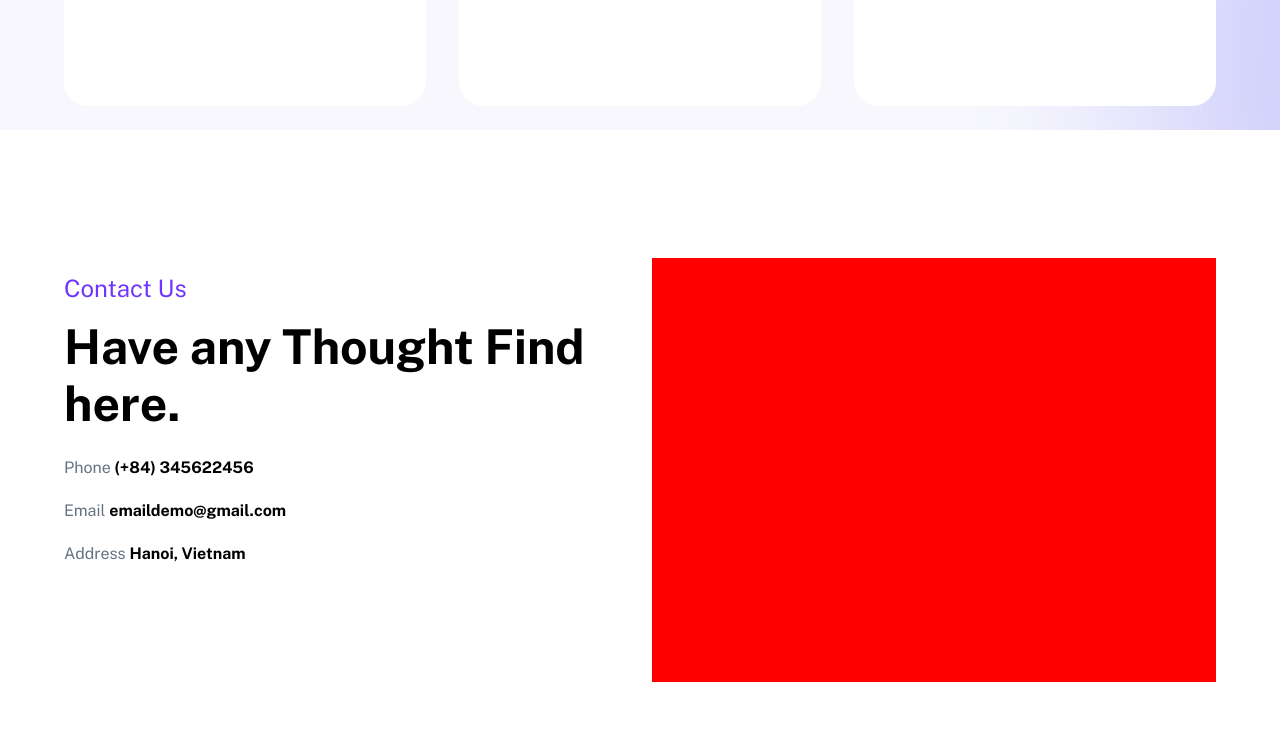
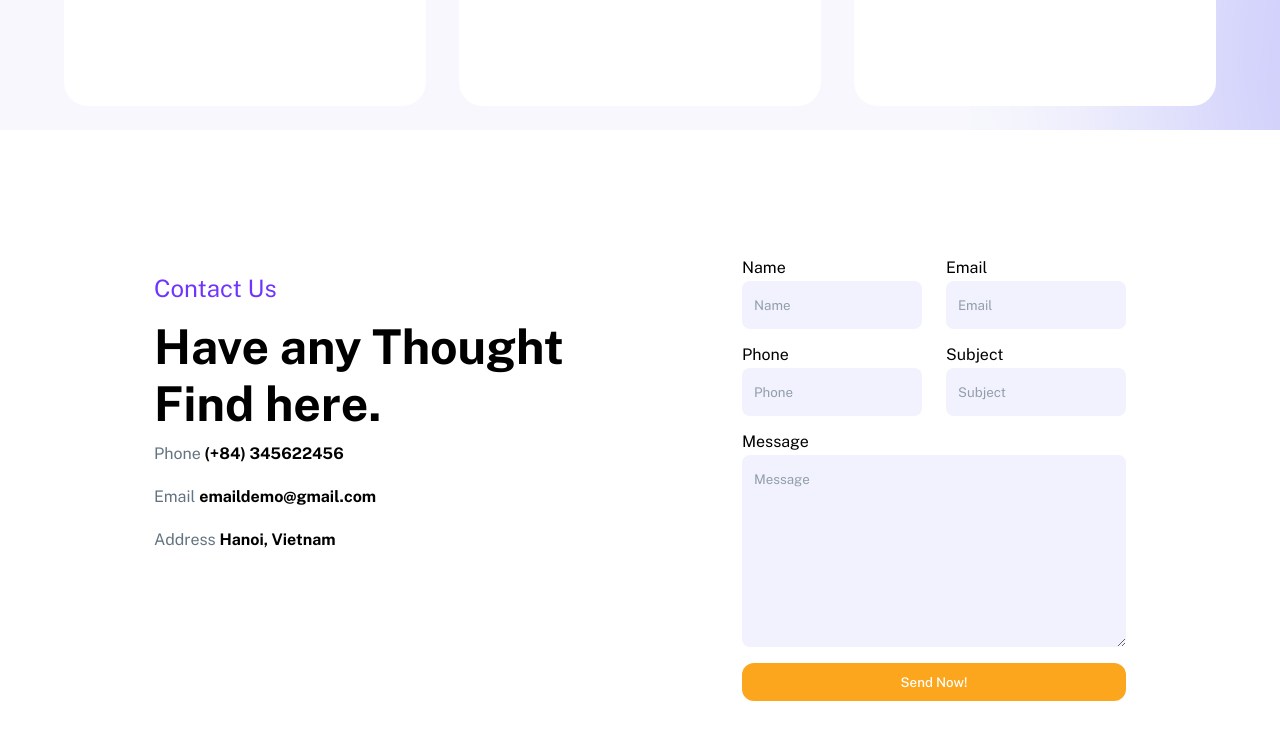
Before and after one commit to MaiHoangAnh190907/LetitiaParker2, a plain HTML site: page index.html in a window 1280 px wide. Shown: the part 4503-5242 px from the top of the page. Drawn offline with nearby package versions, Linux system fonts and the light colour scheme.

Commit message:
feature/form-input

```diff
--- a/index.html
+++ b/index.html
@@ -20,6 +20,9 @@
       crossorigin="anonymous"
       referrerpolicy="no-referrer"
     />
+    <link rel="preconnect" href="https://fonts.googleapis.com">
+  <link rel="preconnect" href="https://fonts.gstatic.com" crossorigin>
+  <link href="https://fonts.googleapis.com/css2?family=Public+Sans:ital,wght@0,100..900;1,100..900&display=swap" rel="stylesheet">
   </head>
   <body>
     <nav>
@@ -222,9 +225,39 @@
       <p><span>Email</span> <b>emaildemo@gmail.com</b> </p>
       <p><span>Address</span> <b>Hanoi, Vietnam</b> </p>
       </div>
-      <div class="form">
-
-      </div>
+      <form class="form">
+        <div class="col-2">
+          <div>
+            <label for="">Name</label>
+            <input type="text" placeholder="Name" />
+          </div>
+          <div>
+            <label for="">Email</label>
+            <input type="email" placeholder="Email" />
+          </div>
+        </div>
+        <div class="col-2">
+          <div>
+            <label for="">Phone</label>
+            <input type="text" placeholder="Phone" />
+          </div>
+          <div>
+            <label for="">Subject</label>
+            <input type="text" placeholder="Subject" />
+          </div>
+        </div>
+        <div class="contact-msg">
+          <label for="">Message</label>
+          <textarea
+            name=""
+            id=""
+            cols="30"
+            rows="10"
+            placeholder="Message"
+          ></textarea>
+        </div>
+        <button>Send Now!</button>
+      </form>
     </section>
   </body>
 </html>
--- a/style.css
+++ b/style.css
@@ -76,7 +76,6 @@ nav > div {
 
 #introduce {
   padding: 83px 0;
-  width: 100vw;
   margin: auto;
   display: flex;
   justify-content: space-around;
@@ -370,6 +369,10 @@ nav > div {
   gap: 33px;
   margin-top: 48px;
 }
+.Contact{
+  padding-right: 20px;
+  width: 524px;
+}
 .Contact > p:nth-of-type(1) {
   color: var(--primary-color);
   font-size: 24px;
@@ -381,8 +384,6 @@ nav > div {
   justify-content: center;
 }
 .Contact > h4 {
-  width: 524px;
-  height: 128px;
   gap: 0px;
   opacity: 0px;
   font-size: 48px;
@@ -393,9 +394,61 @@ span {
 .Contact > p {
   padding: 12px 0px;
 }
-.form {
-  background-color: red;
-  width: 564px;
-  height: 424px;
+form {
+  display: flex;
+  flex-direction: column;
   margin-left: 64px;
+  gap: 16px;
 }
+
+form .col-2{
+  display: flex;
+  justify-content: flex-start;
+  gap: 24px;
+}
+
+form .col-2 > div {
+  display: flex;
+  flex-direction: column;
+}
+
+form label {
+  display: flex;
+  flex-direction: column;
+  padding-bottom: 4px
+}
+
+.contact-msg{
+  display: flex;
+  flex-direction: column;
+}
+
+form input, form textarea {
+  padding: 16px 12px;
+  border-radius: 8px;
+  outline: none;
+  border: none;
+  background-color: #F2F2FE;
+  font-family: "Public Sans", sans-serif;
+}
+
+form input::placeholder, form textarea::placeholder{
+  color: #919EAB
+}
+
+form button{
+  border-radius: 12px;
+  padding: 11px 22px;
+  background-color: #FCA61E;
+  color: white;
+  font-weight: 500;
+  border: none;
+  outline: none;
+  font-family: "Public Sans", sans-serif;
+}
+
+form button:hover{
+  cursor: pointer;
+  background-color: var(--primary-color);
+  transition: 0.7s;
+}
```
